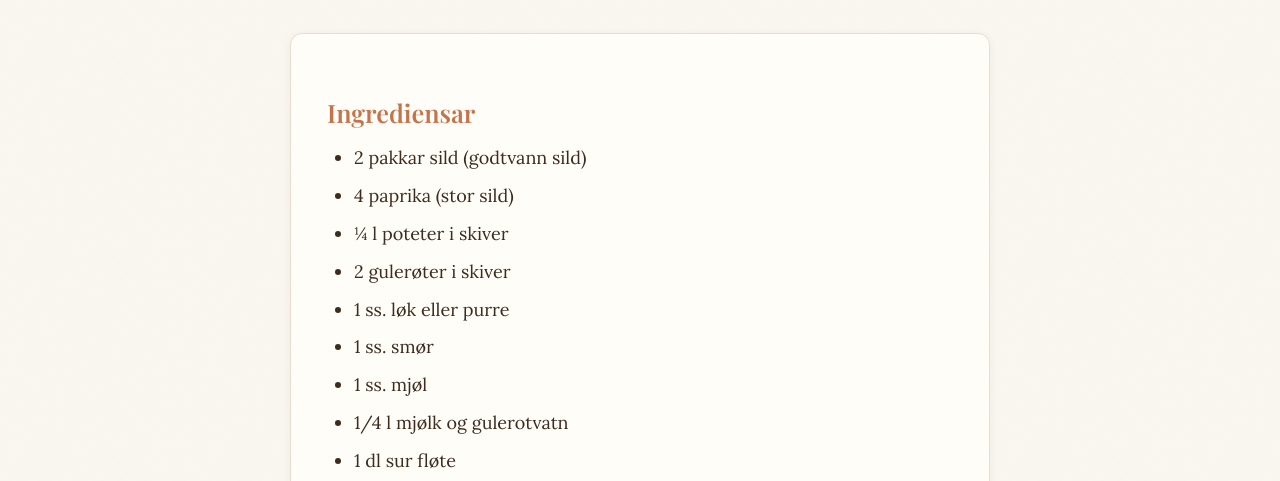
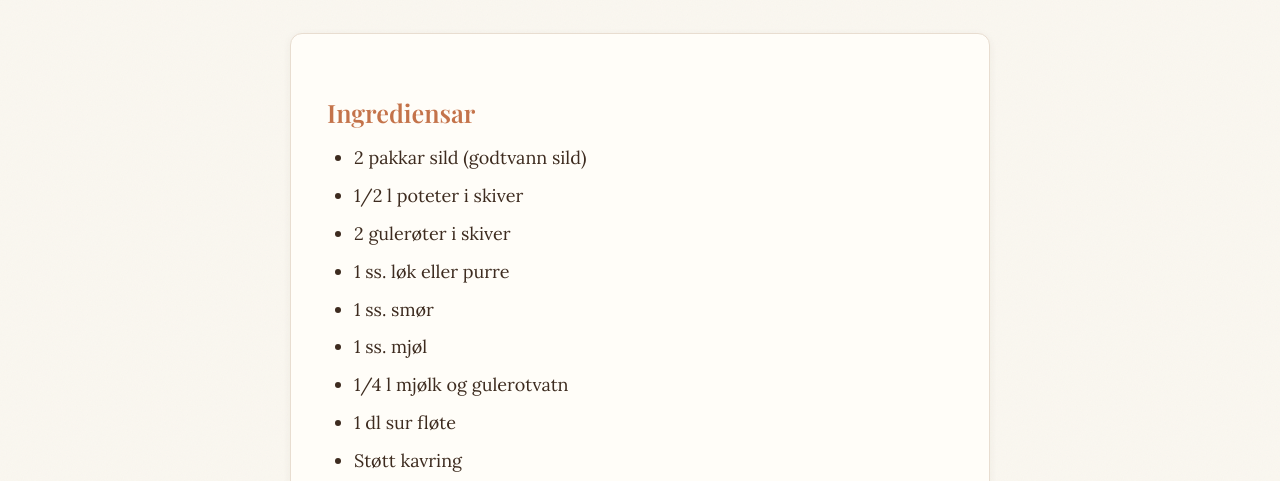
Before and after one commit to petrepa/bestemor-oppskrifter, an Astro site in the folder recipes-site/: page /bestemor-oppskrifter/oppskrifter/sild-i-form in a window 1280 px wide. Shown: the part 306-787 px from the top of the page. Built offline with nearby package versions, Linux system fonts and the light colour scheme; Astro itself is replaced by a stand-in of ours.

Commit message:
Modify potato quantity in sild i form recipe
Updated ingredient list for sild i form recipe.

```diff
--- a/recipes-site/src/content/oppskrifter/sild-i-form.md
+++ b/recipes-site/src/content/oppskrifter/sild-i-form.md
@@ -9,8 +9,7 @@
 ## Ingrediensar
 
 - 2 pakkar sild (godtvann sild)
-- 4 paprika (stor sild)
-- ¼ l poteter i skiver
+- 1/2 l poteter i skiver
 - 2 gulerøter i skiver
 - 1 ss. løk eller purre
 - 1 ss. smør
```
